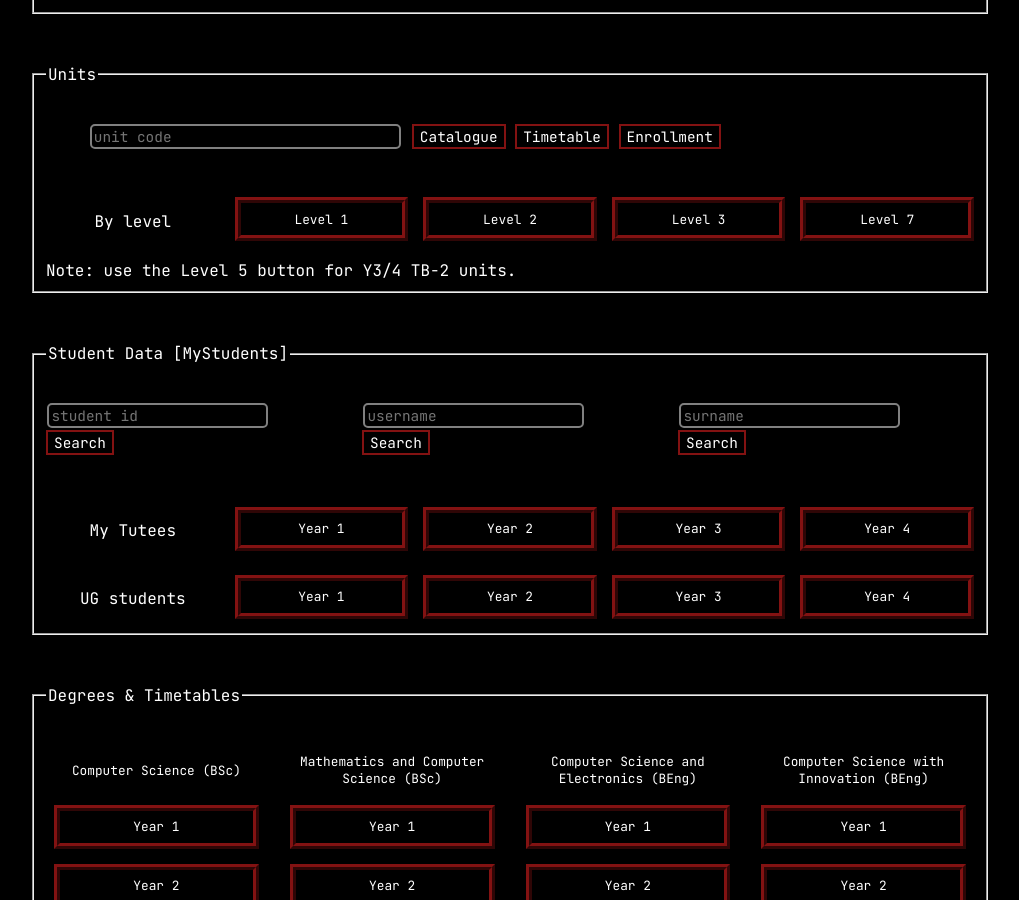
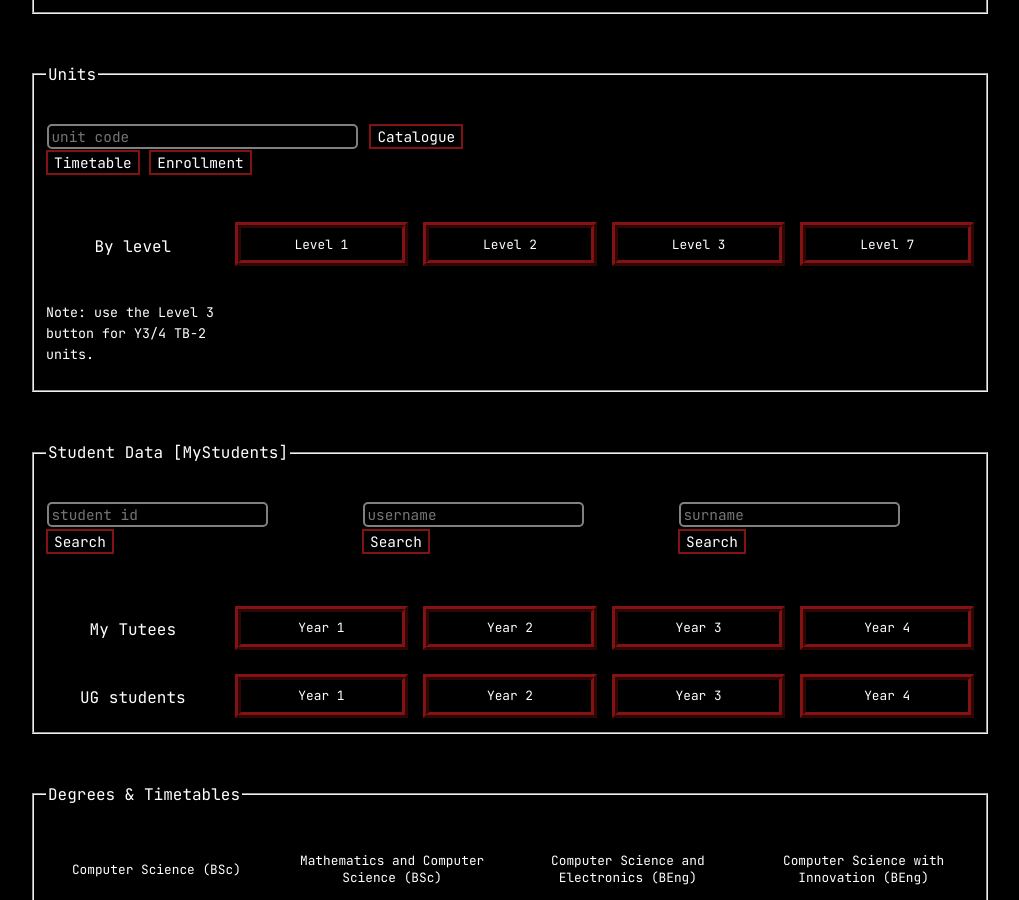
Before and after one commit to cs-uob/dashboard, a Jekyll site: the page built from docs/index.html, in a window 1280 px wide and 900 px high, scrolled down 815 px. Shown: the whole window, without its empty margins (130-1149 px from the left). Built offline with Jekyll 4.4.1, drawn with Linux system fonts in a browser that asks for light colours.

Commit message:
adding note

```diff
--- a/docs/_includes/units.html
+++ b/docs/_includes/units.html
@@ -17,7 +17,7 @@
           <div class="nice-button smaller-button">Level {{ level }}</div>
         </a>
       {% endfor %}
+      <p><small>Note: use the Level 3 button for Y3/4 TB-2 units.</small></p>
     </div>
-    Note: use the Level 5 button for Y3/4 TB-2 units.
   </div>
 </fieldset>
```
